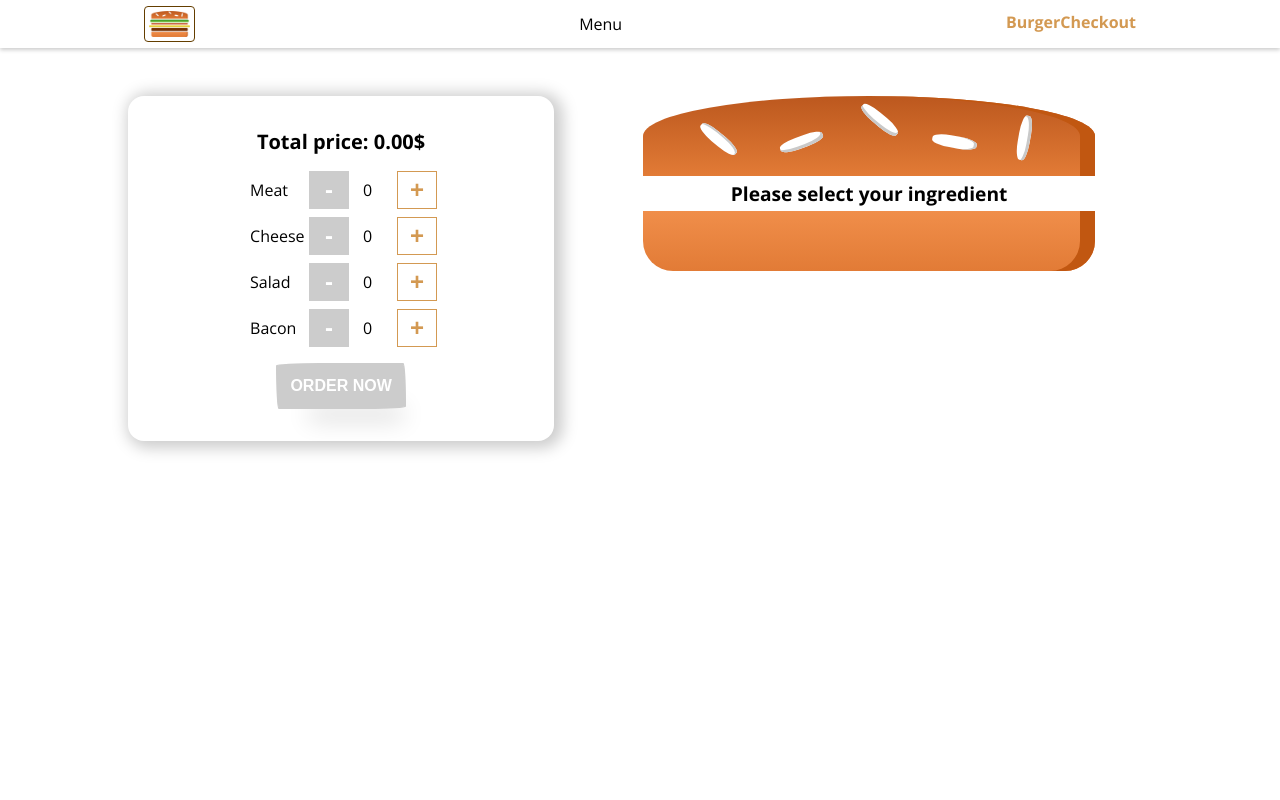
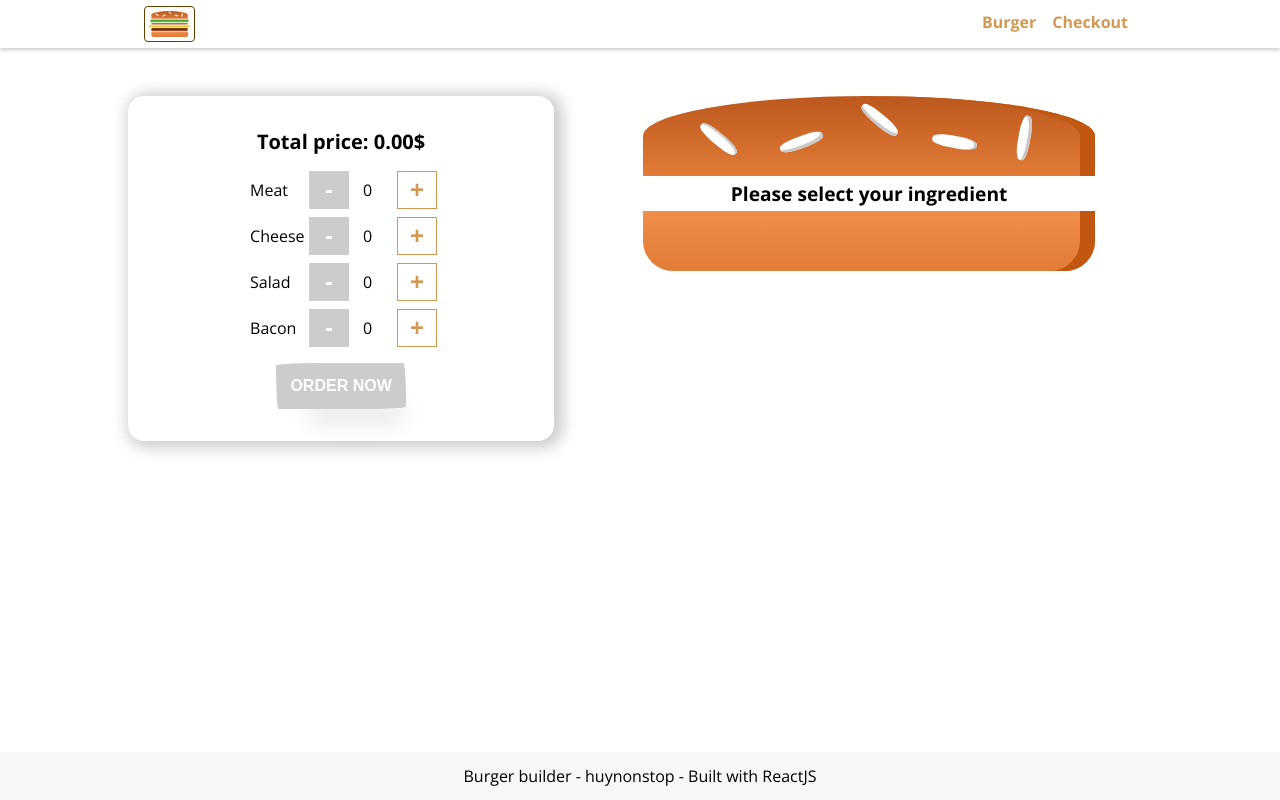
Before and after one commit to huynonstop/burger-build, a React (Vite) app: page / in a window 1280 px wide. Built offline with nearby package versions, Linux system fonts and the light colour scheme.

Commit message:
add sidedraw

```diff
--- a/index.html
+++ b/index.html
@@ -8,6 +8,7 @@
   </head>
   <body>
     <div id="modal"></div>
+    <div id="side-draw"></div>
     <div id="root"></div>
     <script type="module" src="/src/main.jsx"></script>
   </body>
--- a/src/components/MainLayout.jsx
+++ b/src/components/MainLayout.jsx
@@ -1,11 +1,19 @@
 import Navbar from './nav/NavBar';
-import { MainContent } from './mainlayout.module.css';
+import { MainContent, Footer } from './mainlayout.module.css';
+import SideDraw from './nav/SideDraw';
+import { useState } from 'react';
 
 const MainLayout = ({ children }) => {
+  const [showSideDraw, setShowSideDraw] = useState(false);
+
   return (
     <>
-      <Navbar />
+      <Navbar openSideDraw={() => setShowSideDraw(true)} />
+      <SideDraw show={showSideDraw} close={() => setShowSideDraw(false)} />
       <main className={MainContent}>{children}</main>
+      <footer className={Footer}>
+        <p>Burger builder - huynonstop - Built with ReactJS</p>
+      </footer>
     </>
   );
 };
--- a/src/components/common/Backdrop.jsx
+++ b/src/components/common/Backdrop.jsx
@@ -1,5 +1,12 @@
+import classes from './backdrop.module.css';
+
 const Backdrop = ({ show, click, className }) => {
-  return show ? <div onClick={click} className={className}></div> : null;
+  return show ? (
+    <div
+      onClick={click}
+      className={`${classes.Backdrop} ${className || ''}`}
+    ></div>
+  ) : null;
 };
 
 export default Backdrop;
--- a/src/components/common/Modal.jsx
+++ b/src/components/common/Modal.jsx
@@ -4,7 +4,6 @@ import Backdrop from './Backdrop';
 
 import { useDelayUnmount } from '../../hooks/useDelayUnmount';
 import classes from './modal.module.css';
-import classes2 from './backdrop.module.css';
 
 const modalRoot = document.getElementById('modal');
 
@@ -13,11 +12,7 @@ const Modal = ({ show, children, close }) => {
   const fadeClass = show ? classes.Show : classes.Hide;
   return createPortal(
     <>
-      <Backdrop
-        className={`${classes2.Backdrop} ${fadeClass}`}
-        show={isMount}
-        click={close}
-      />
+      <Backdrop className={`${fadeClass}`} show={isMount} click={close} />
       <dialog className={`${classes.Modal} ${fadeClass}`} open={isMount}>
         {children}
       </dialog>
--- a/src/components/mainlayout.module.css
+++ b/src/components/mainlayout.module.css
@@ -4,3 +4,11 @@
   left: 0;
   min-height: calc(100vh - var(--header-height));
 }
+
+.Footer {
+  display: flex;
+  height: var(--header-height);
+  align-items: center;
+  justify-content: center;
+  background-color: #f8f6f6;
+}
--- /dev/null
+++ b/src/components/nav/NavItems.jsx
@@ -0,0 +1,20 @@
+import classes from './navbar.module.css';
+
+const NavItems = ({ direction, device }) => {
+  const itemsClass = `${classes.NavItems} ${classes[direction || 'Row']} ${
+    device ? classes[device] : ''
+  }`;
+  return (
+    <nav className={itemsClass}>
+      <a className={classes.NavItem} href="/">
+        <span>Burger</span>
+      </a>
+
+      <a className={classes.NavItem} href="/">
+        <span>Checkout</span>
+      </a>
+    </nav>
+  );
+};
+
+export default NavItems;
--- a/src/components/nav/Navbar.jsx
+++ b/src/components/nav/Navbar.jsx
@@ -1,21 +1,19 @@
 import Logo from './Logo';
 import classes from './navbar.module.css';
-
-const Navbar = ({}) => {
+import NavItems from './NavItems';
+import HamburgerIcon from '../../assets/hamburger.png';
+const Navbar = ({ openSideDraw }) => {
   return (
     <header className={classes.Navbar}>
       <div className="header-container">
         <Logo />
-        <div>Menu</div>
-        <nav>
-          <a className={classes.NavItem} href="/">
-            <span>Burger</span>
-          </a>
-
-          <a className={classes.NavItem} href="/">
-            <span>Checkout</span>
-          </a>
-        </nav>
+        <button
+          className={`${classes.HamburgerButton} ${classes.Mobile}`}
+          onClick={openSideDraw}
+        >
+          <img src={HamburgerIcon} alt="icon"></img>
+        </button>
+        <NavItems device="Desktop" />
       </div>
     </header>
   );
--- /dev/null
+++ b/src/components/nav/SideDraw.jsx
@@ -0,0 +1,25 @@
+import { createPortal } from 'react-dom';
+import Backdrop from '../common/Backdrop';
+import Logo from './Logo';
+import NavItems from './NavItems';
+import classes from './sidedraw.module.css';
+const sideDrawRoot = document.getElementById('side-draw');
+const SideDraw = ({ show, close }) => {
+  const sideDrawClass = `${classes.SideDraw} ${
+    show ? classes.Open : classes.Close
+  }`;
+  return createPortal(
+    <>
+      <Backdrop show={show} click={close} />
+      <div className={sideDrawClass}>
+        <div className={classes.Logo}>
+          <Logo />
+        </div>
+        <NavItems direction="Column" device="Mobile" />
+      </div>
+    </>,
+    sideDrawRoot,
+  );
+};
+
+export default SideDraw;
--- a/src/components/nav/navbar.module.css
+++ b/src/components/nav/navbar.module.css
@@ -8,16 +8,37 @@
   box-shadow: 0 2px 4px 0 rgba(0, 0, 0, 0.2);
 }
 
-.Navbar nav {
+.HamburgerButton {
+  padding: 0rem;
+  height: calc(80% - 0.125rem);
+  background-color: transparent;
+  outline: none;
+  border: none;
+  cursor: pointer;
+}
+
+.HamburgerButton img {
+  height: 100%;
+}
+
+.NavItems {
   display: flex;
   height: 100%;
   align-items: center;
 }
 
-.NavItem {
+.NavItems.Column {
+  flex-direction: column;
+  height: auto;
+  align-items: flex-start;
+}
+
+.NavItems .NavItem {
   color: #d39952;
   display: flex;
   height: 100%;
+  width: 100%;
+  padding: 0 0.5rem;
   align-items: center;
   margin: 0;
   border-bottom: 0.25rem solid transparent;
@@ -25,12 +46,31 @@
   font-weight: 700;
 }
 
-.NavItem:hover,
-.NavItem:active,
-.NavItem.active {
+.NavItems.Column .NavItem {
+  padding: 1rem 2rem;
+  font-size: 1.5rem;
+}
+
+.NavItems .NavItem:hover,
+.NavItems .NavItem:active,
+.NavItems .NavItem.active {
+  border-bottom: 0.25rem solid #d39952;
+}
+.NavItems.Column .NavItem:hover,
+.NavItems.Column .NavItem:active,
+.NavItems.Column .NavItem.active {
+  background-color: #37352f14;
   border-bottom: 0.25rem solid #d39952;
 }
 
-.NavItem a {
-  display: block;
+@media (max-width: 499px) {
+  .Desktop {
+    display: none;
+  }
 }
+
+@media (min-width: 500px) {
+  .Mobile {
+    display: none;
+  }
+}
--- /dev/null
+++ b/src/components/nav/sidedraw.module.css
@@ -0,0 +1,36 @@
+.SideDraw {
+  position: fixed;
+  width: max(50%, 200px);
+  height: 100%;
+  top: 0;
+  right: 0;
+  z-index: 500;
+  background-color: #fff;
+  transition: all 0.3s ease-in;
+
+  display: flex;
+  flex-direction: column;
+}
+
+@media (min-width: 500px) {
+  .SideDraw {
+    display: none;
+  }
+}
+
+.Open {
+  transform: translateX(0);
+}
+
+.Close {
+  transform: translateX(100%);
+  visibility: hidden;
+}
+
+.Logo {
+  max-height: 4rem;
+  display: flex;
+  align-items: center;
+  justify-content: center;
+  width: 100%;
+}
```
Also changed, not shown: src/assets/hamburger.png (added).
